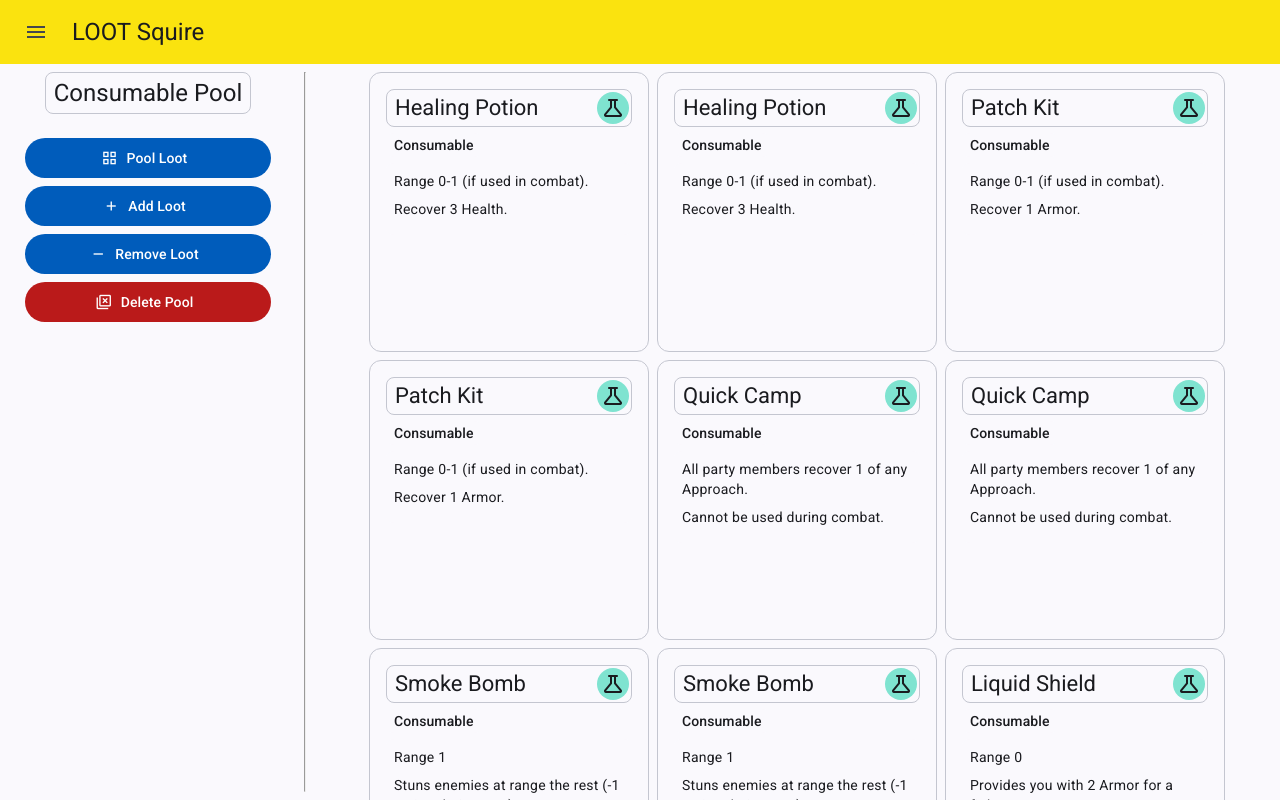
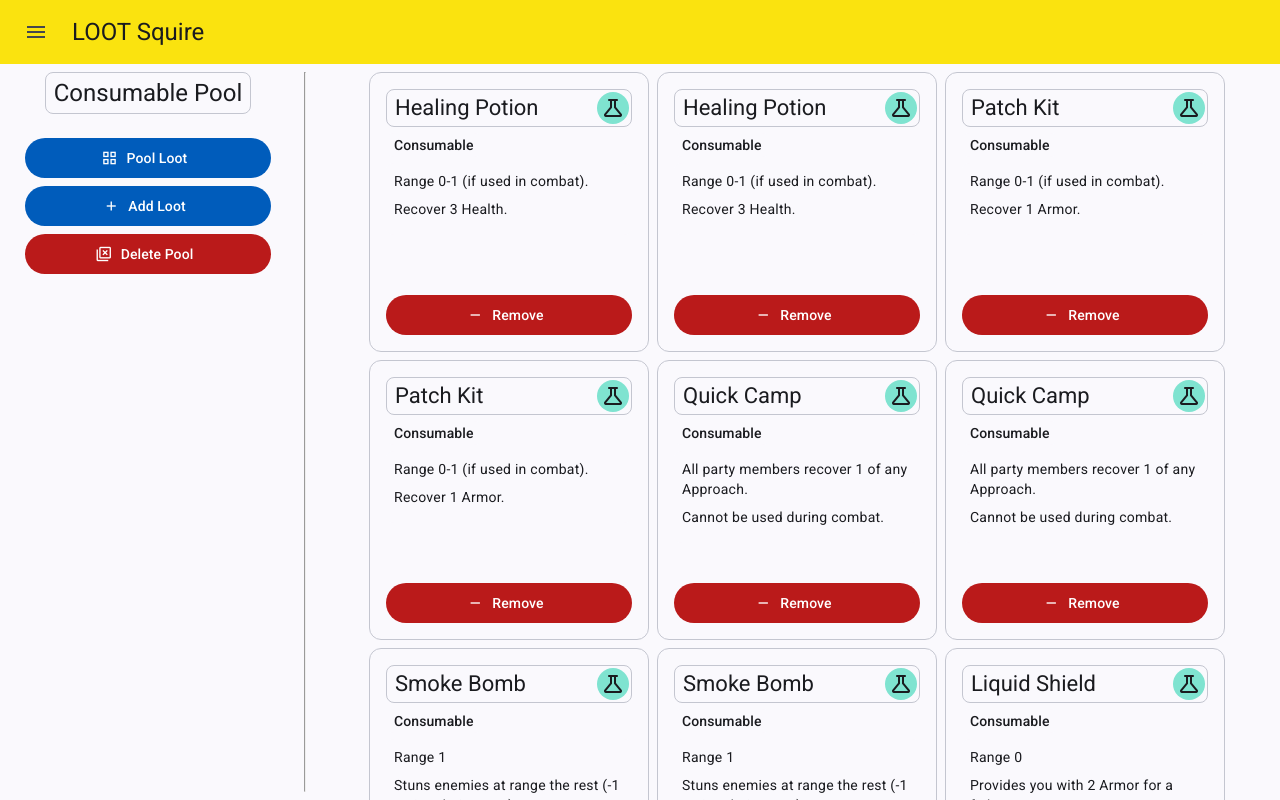
Before and after one commit to johndu9/loot-companion, an Angular app: page /pool/1 in a window 1280 px wide. Built offline with nearby package versions, Linux system fonts and the light colour scheme.

Commit message:
Refactor to allow multiple actions on loot card

```diff
--- a/src/app/app.routes.ts
+++ b/src/app/app.routes.ts
@@ -1,7 +1,7 @@
 import { Routes } from '@angular/router';
 import { PlayerComponent } from './loot-view/player.component';
 import { LootListComponent } from './loot-view/common/loot-list.component';
-import { DeleteLootComponent } from './delete-loot.component';
+import { DeleteLootComponent } from './loot-view/delete-loot.component';
 import { PoolComponent } from './loot-view/pool.component';
 import { AboutComponent } from './about.component';
 import { NotFoundComponent } from './not-found.component';
@@ -13,9 +13,7 @@ export const routes: Routes = [
     data: {
       canFilter: true,
       hidden: [],
-      charged: [],
-      buttonText: '',
-      buttonIcon: ''
+      charged: []
     } },
   { path: 'delete', component: DeleteLootComponent },
   { path: 'about', component: AboutComponent },
--- a/src/app/loot-view/common/loot-card.component.html
+++ b/src/app/loot-view/common/loot-card.component.html
@@ -18,10 +18,14 @@
       <div class="loot-charged mat-body-medium" [innerHTML]="chargedHtml"></div>
     </div>
   </mat-card-content>
-  <mat-card-footer *ngIf="buttonText.length > 0" class="loot-footer">
-    <button [class.mat-warn]="isButtonWarn" mat-flat-button (click)="buttonPressed.emit(loot.name)">
-      <mat-icon class="material-symbols-outlined">{{buttonIcon}}</mat-icon>
-      {{buttonText}}
-    </button>
+  <mat-card-footer *ngIf="buttonInfos.length > 0" class="loot-footer">
+    <div class="loot-actions">
+      @for (button of buttonInfos; track $index) {
+        <button [class.mat-warn]="button.isWarn ?? false" mat-flat-button (click)="buttonPressed.emit(button.text)">
+          <mat-icon class="material-symbols-outlined">{{button.icon ?? ''}}</mat-icon>
+          {{button.text}}
+        </button>
+      }
+    </div>
   </mat-card-footer>
 </mat-card>
--- a/src/app/loot-view/common/loot-card.component.scss
+++ b/src/app/loot-view/common/loot-card.component.scss
@@ -96,8 +96,16 @@ $card-w: 280px;
     flex-grow: 1;
     align-items: end;
 
-    button {
-      flex-grow: 1;
+    .loot-actions {
+      display: flex;
+      flex-direction: column;
+      align-items: center;
+      gap: 6px;
+      width: 100%;
+
+      button {
+        width: 100%;
+      }
     }
   }
 }
--- a/src/app/loot-view/common/loot-card.component.ts
+++ b/src/app/loot-view/common/loot-card.component.ts
@@ -6,6 +6,12 @@ import { MatButtonModule } from "@angular/material/button";
 import { MatIconModule } from '@angular/material/icon';
 import { marked } from "marked";
 import DOMPurify from "dompurify";
+
+export interface LootCardButtonInfo {
+  text: string;
+  icon?: string;
+  isWarn?: boolean;
+}
 
 @Component({
   selector: 'loot-card',
@@ -23,13 +29,7 @@ export class LootCardComponent implements OnInit {
   isCharged: boolean = true;
 
   @Input()
-  buttonIcon: string = '';
-
-  @Input()
-  buttonText: string = '';
-
-  @Input()
-  isButtonWarn: boolean = false;
+  buttonInfos: LootCardButtonInfo[] = [];
 
   @Output()
   buttonPressed = new EventEmitter<string>();
--- a/src/app/loot-view/common/loot-list-info.component.ts
+++ b/src/app/loot-view/common/loot-list-info.component.ts
@@ -60,6 +60,7 @@ hr {
 
 ::ng-deep loot-list {
   flex-grow: 1;
+  width: 100%;
 
   @media(min-width: 768px) {
     max-height: calc(100vh - 64px);
--- a/src/app/loot-view/common/loot-list.component.html
+++ b/src/app/loot-view/common/loot-list.component.html
@@ -68,10 +68,8 @@
           [hidden]="isLootHidden(l, $index)"
           [loot]="l"
           [isCharged]="charged && charged.length === loots.length ? charged[$index] : true"
-          [buttonText]="indexOfArrOrString(buttonText, $index)"
-          [buttonIcon]="indexOfArrOrString(buttonIcon, $index)"
-          [isButtonWarn]="isButtonWarn"
-          (buttonPressed)="buttonPressed.emit({name: $event, index: $index})" />
+          [buttonInfos]="buttonsOfLoot($index)"
+          (buttonPressed)="buttonPressed.emit({name: l.name, index: $index, buttonText: $event})" />
       }
     </div>
   </div>
--- a/src/app/loot-view/common/loot-list.component.ts
+++ b/src/app/loot-view/common/loot-list.component.ts
@@ -1,7 +1,7 @@
 import { AfterViewInit, Component, ElementRef, EventEmitter, Input, OnDestroy, Output, ViewChild } from "@angular/core";
 import { Loot, LootType, Pool } from "../../loot.defs";
 import { MatChipsModule } from "@angular/material/chips";
-import { LootCardComponent } from "./loot-card.component";
+import { LootCardButtonInfo, LootCardComponent } from "./loot-card.component";
 import { FormsModule } from "@angular/forms";
 import { MatButtonModule } from "@angular/material/button";
 import { MatFormFieldModule } from "@angular/material/form-field";
@@ -12,6 +12,12 @@ import { LootService } from "../../loot.service";
 import { combineLatest, Subject, takeUntil } from "rxjs";
 
 export const SCROLL_TOP_THRESHOLD = 500;
+
+export interface LootListButtonData {
+  name: string,
+  index: number,
+  buttonText: string
+}
 
 @Component({
   selector: 'loot-list',
@@ -37,16 +43,10 @@ export class LootListComponent implements OnDestroy, AfterViewInit {
   canFilter: boolean = true;
 
   @Input()
-  buttonText: string[] | string = [];
-
-  @Input()
-  buttonIcon: string[] | string = [];
-
-  @Input()
-  isButtonWarn: boolean = false;
+  buttonInfos: LootCardButtonInfo[][] | LootCardButtonInfo[] = [];
 
   @Output()
-  buttonPressed = new EventEmitter<{name: string, index: number}>();
+  buttonPressed = new EventEmitter<LootListButtonData>();
 
   @ViewChild('lootListDiv')
   el!: ElementRef;
@@ -91,15 +91,15 @@ export class LootListComponent implements OnDestroy, AfterViewInit {
     });
   }
 
-  indexOfArrOrString(field: string[] | string, index: number): string {
-    if (field) {
-      if (typeof field === 'string' || field instanceof String) {
-        return field as string;
-      } else if (field.length === this.loots.length) {
-        return field[index];
+  buttonsOfLoot(index: number): LootCardButtonInfo[] {
+    if ((this.buttonInfos ?? []).length > 0) {
+      if (Array.isArray(this.buttonInfos[0])) {
+        return this.buttonInfos[index] as LootCardButtonInfo[];
+      } else {
+        return this.buttonInfos as LootCardButtonInfo[];
       }
     }
-    return '';
+    return [];
   }
 
   isLootHidden(loot: Loot, index: number) {
--- a/src/app/loot-view/player.component.html
+++ b/src/app/loot-view/player.component.html
@@ -35,13 +35,11 @@
       <div class="loot-view-modes">
         <loot-list-info-button text="Character Loot" icon="bolt" (buttonPressed)="mode = m.ViewLoot" />
         <loot-list-info-button text="Add Loot" icon="add" (buttonPressed)="mode = m.AddLoot" />
-        <loot-list-info-button text="Remove Loot" icon="remove" (buttonPressed)="mode = m.RemoveLoot" />
         <loot-list-info-button text="Delete Character" icon="person_remove" [isWarn]="true" (buttonPressed)="deletePlayer()" />
       </div>
     </div>
     <loot-list
-      [buttonText]="modeToButtonText(mode)"
-      [buttonIcon]="modeToButtonIcon(mode)"
+      [buttonInfos]="modeToButtonInfos(mode)"
       [canFilter]="mode === m.AddLoot"
       [hidden]="modeToHidden(mode)"
       [charged]="charged"
--- a/src/app/loot-view/player.component.ts
+++ b/src/app/loot-view/player.component.ts
@@ -2,7 +2,7 @@ import { Component, inject, Input, OnDestroy, OnInit } from "@angular/core";
 import { Loot, Player, PlayerStat, Pool } from "../loot.defs";
 import { MatButtonModule } from "@angular/material/button";
 import { MatIconModule } from "@angular/material/icon";
-import { LootListComponent } from "./common/loot-list.component";
+import { LootListButtonData, LootListComponent } from "./common/loot-list.component";
 import { combineLatest, Subject, takeUntil } from "rxjs";
 import { LootService } from "../loot.service";
 import { NotFoundComponent } from "../not-found.component";
@@ -11,12 +11,17 @@ import { Router } from "@angular/router";
 import { LootListInfoButtonComponent } from "./common/loot-list-info-button.component";
 import { LootListInfoComponent } from "./common/loot-list-info.component";
 import { ConfirmDialogComponent, ConfirmDialogData } from "../dialog/confirm-dialog.component";
+import { LootCardButtonInfo } from "./common/loot-card.component";
 
 enum PlayerViewMode {
   ViewLoot,
-  AddLoot,
-  RemoveLoot,
+  AddLoot
 }
+
+const useChargeButton: LootCardButtonInfo = {text: 'Use Charge', icon: 'bolt'};
+const restoreChargeButton: LootCardButtonInfo = {text: 'Restore Charge', icon: 'replay'};
+const removeButton: LootCardButtonInfo = {text: 'Remove', icon: 'remove', isWarn: true};
+const addButton: LootCardButtonInfo = {text: 'Add', icon: 'add'};
 
 @Component({
   selector: 'player',
@@ -76,8 +81,7 @@ export class PlayerComponent implements OnDestroy, OnInit {
       : false);
   }
 
-  constructor(private lootService: LootService, private router: Router) {
-  }
+  constructor(private lootService: LootService, private router: Router) {}
 
   ngOnInit(): void {
     combineLatest([this.lootService.players$, this.lootService.loots$, this.lootService.pools$]).pipe(takeUntil(this.unsubscribe$)).subscribe(([players, loots, pools]) => {
@@ -94,77 +98,56 @@ export class PlayerComponent implements OnDestroy, OnInit {
   modeToHidden(mode: PlayerViewMode) {
     switch (mode) {
       case PlayerViewMode.ViewLoot:
-      case PlayerViewMode.RemoveLoot:
         return this.inPlayerPool.map(i => !i);
       case PlayerViewMode.AddLoot:
         return this.inPlayerPool;
     }
   }
 
-  modeToButtonText(mode: PlayerViewMode): string[] | string {
+  modeToButtonInfos(mode: PlayerViewMode): LootCardButtonInfo[][] {
     switch (mode) {
       case PlayerViewMode.ViewLoot:
-        return this.loots.map((l, i) => {
+        return this.loots.map((l, i): LootCardButtonInfo[] => {
           if (l.charged) {
             if (this.inPlayerPool[i]) {
               if (this.charged[i]) {
-                return 'Use Charge';
+                return [useChargeButton, removeButton];
               } else {
-                return 'Restore Charge';
+                return [restoreChargeButton, removeButton];
               }
             }
           }
-          return '';
+          return [removeButton];
         })
-      case PlayerViewMode.RemoveLoot:
-        return 'Remove';
       case PlayerViewMode.AddLoot:
-        return 'Add';
+        return new Array(this.loots.length).fill([addButton]);
     }
   }
 
-  modeToButtonIcon(mode: PlayerViewMode): string[] | string {
-    const buttonText = this.modeToButtonText(mode);
-    if (typeof buttonText === 'string' || buttonText instanceof String) {
-      switch (buttonText) {
-        case 'Remove': return 'remove';
-        case 'Add': return 'add';
-        default: return '';
-      }
-    } else {
-      return buttonText.map(t => {
-        switch (t) {
-          case 'Use Charge': return 'bolt';
-          case 'Restore Charge': return 'replay';
-          default: return '';
-        }
-      });
-    }
-  }
-
-  onSelect(event: {name: string, index: number}) {
+  onSelect(event: LootListButtonData) {
     if (this.player) {
       const pi = this.pools[this.player.pool].loots.findIndex(l => l === event.index);
-      switch (this.mode) {
-        case PlayerViewMode.ViewLoot: {
+      switch (event.buttonText) {
+        case useChargeButton.text: {
           if (pi >= 0) {
-            const c = this.charged[event.index];
-            if (c) {
-              this.lootService.drainLoot(event.index);
-            } else {
-              this.lootService.chargeLoot(event.index);
-            }
+            this.lootService.drainLoot(event.index);
           }
           break;
         }
-        case PlayerViewMode.RemoveLoot: {
+        case restoreChargeButton.text: {
+          if (pi >= 0) {
+            this.lootService.chargeLoot(event.index);
+          }
+          break;
+        }
+        case removeButton.text: {
           if (pi >= 0) {
             this.lootService.chargeLoot(event.index);
             this.lootService.moveLootToPool(event.index, this.pools.findIndex(p => this.loots[event.index].sourcePool === p.name));
           }
           break;
         }
-        case PlayerViewMode.AddLoot: {
+        case addButton.text: {
           this.lootService.moveLootToPool(event.index, this.pools.findIndex((p, i) => (this.player?.pool ?? -1) === i));
           break;
         }
--- a/src/app/loot-view/pool.component.html
+++ b/src/app/loot-view/pool.component.html
@@ -4,13 +4,11 @@
       <div class="loot-view-modes">
         <loot-list-info-button text="Pool Loot" icon="grid_view" (buttonPressed)="mode = m.ViewLoot" />
         <loot-list-info-button text="Add Loot" icon="add" (buttonPressed)="mode = m.AddLoot" />
-        <loot-list-info-button text="Remove Loot" icon="remove" (buttonPressed)="mode = m.RemoveLoot" />
         <loot-list-info-button text="Delete Pool" icon="tab_close" [isWarn]="true" [isDisabled]="!canDeletePool" (buttonPressed)="deletePool()" />
       </div>
     </div>
     <loot-list
-      [buttonText]="modeToButtonText(mode)"
-      [buttonIcon]="modeToButtonIcon(mode)"
+      [buttonInfos]="modeToButtonInfos(mode)"
       [canFilter]="mode === m.AddLoot"
       [hidden]="modeToHidden(mode)"
       (buttonPressed)="onSelect($event)" />
--- a/src/app/loot-view/pool.component.ts
+++ b/src/app/loot-view/pool.component.ts
@@ -2,7 +2,7 @@ import { Component, inject, Input, OnDestroy, OnInit } from "@angular/core";
 import { Loot, Pool } from "../loot.defs";
 import { MatButtonModule } from "@angular/material/button";
 import { MatIconModule } from "@angular/material/icon";
-import { LootListComponent } from "./common/loot-list.component";
+import { LootListButtonData, LootListComponent } from "./common/loot-list.component";
 import { combineLatest, Subject, takeUntil } from "rxjs";
 import { LootService } from "../loot.service";
 import { NotFoundComponent } from "../not-found.component";
@@ -11,12 +11,15 @@ import { Router } from "@angular/router";
 import { LootListInfoComponent } from "./common/loot-list-info.component";
 import { LootListInfoButtonComponent } from "./common/loot-list-info-button.component";
 import { ConfirmDialogComponent, ConfirmDialogData } from "../dialog/confirm-dialog.component";
+import { LootCardButtonInfo } from "./common/loot-card.component";
 
 enum PoolViewMode {
   ViewLoot,
-  AddLoot,
-  RemoveLoot,
+  AddLoot
 }
+
+const removeButton: LootCardButtonInfo = {text: 'Remove', icon: 'remove', isWarn: true};
+const addButton: LootCardButtonInfo = {text: 'Add', icon: 'add'};
 
 @Component({
   selector: 'pool',
@@ -65,45 +68,31 @@ export class PoolComponent implements OnDestroy, OnInit {
   modeToHidden(mode: PoolViewMode) {
     switch (mode) {
       case PoolViewMode.ViewLoot:
-      case PoolViewMode.RemoveLoot:
         return this.inPool.map(i => !i);
       case PoolViewMode.AddLoot:
         return this.inPool;
     }
   }
 
-  modeToButtonText(mode: PoolViewMode): string[] | string {
+  modeToButtonInfos(mode: PoolViewMode): LootCardButtonInfo[][] {
     switch (mode) {
-      case PoolViewMode.RemoveLoot: {
-        return this.loots.map((l, i) =>
-          this.lootService.poolIndexOfLoot(i) === this.poolIndex &&
-          l.sourcePool === this.pool.name ?
-          '' : 'Remove');
-      }
-      case PoolViewMode.AddLoot: return 'Add';
-      default: return '';
+      case PoolViewMode.ViewLoot:
+        return this.loots.map(l => {
+          return l.sourcePool === this.pool.name ? [] : [removeButton];
+        });
+      case PoolViewMode.AddLoot:
+        return new Array(this.loots.length).fill([addButton]);
     }
   }
 
-  modeToButtonIcon(mode: PoolViewMode): string[] | string {
-    const buttonText = this.modeToButtonText(mode);
-    if (buttonText.includes('Remove')) {
-      return (buttonText as string[]).map(t => t === 'Remove' ? 'remove' : '');
-    } else if (buttonText.includes('Add')) {
-      return 'add';
-    } else {
-      return '';
-    }
-  }
-
-  onSelect(event: {name: string, index: number}) {
+  onSelect(event: LootListButtonData) {
     if (this.pool) {
-      switch (this.mode) {
-        case PoolViewMode.RemoveLoot: {
+      switch (event.buttonText) {
+        case removeButton.text: {
           this.lootService.moveLootToPool(event.index, this.pools.findIndex(p => this.loots[event.index].sourcePool === p.name));
           break;
         }
-        case PoolViewMode.AddLoot: {
+        case addButton.text: {
           this.lootService.chargeLoot(event.index);
           this.lootService.moveLootToPool(event.index, this.poolIndex);
           break;
```
Also changed, not shown: src/app/loot-view/delete-loot.component.ts (renamed from src/app/delete-loot.component.ts, +6 -9 lines).
